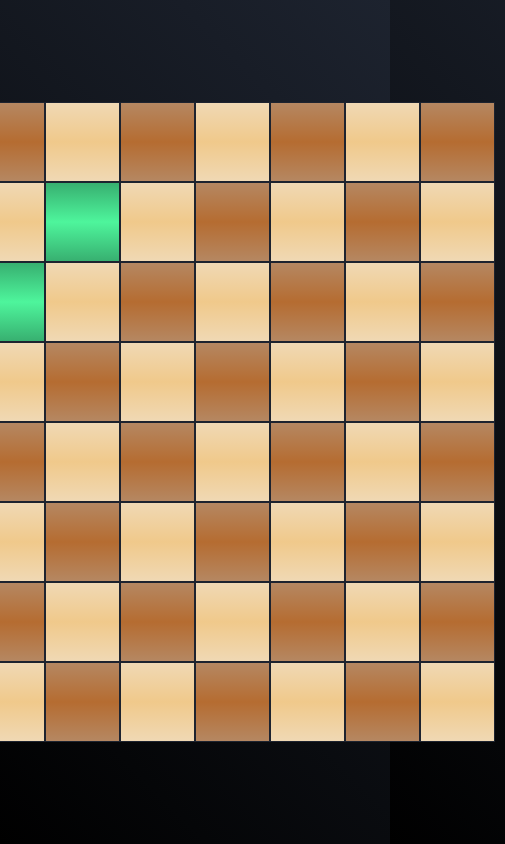
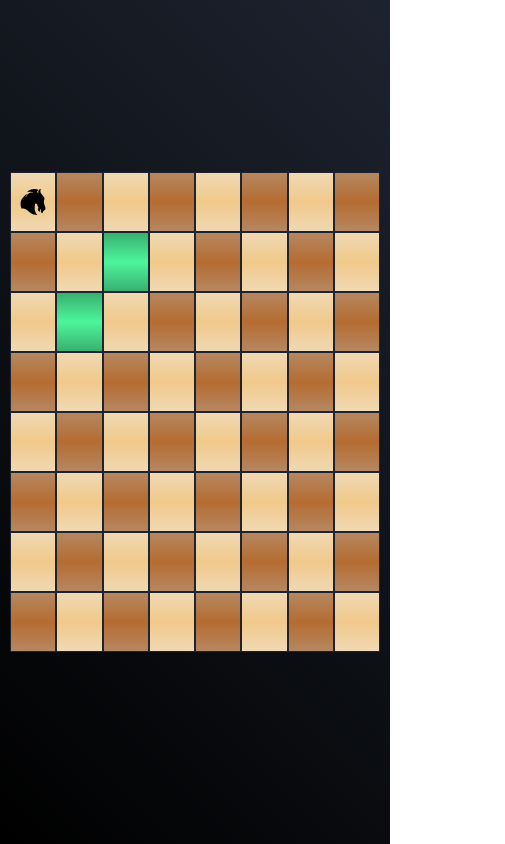
Before and after one commit to Alexandr-web/step-horse, a website: page src/index.html in a window 390 px wide. Shown: the whole page, 505 px wide, since content can reach past the window. Drawn offline with Linux system fonts and the light colour scheme; files that its build step writes are made by us from their sources.

Commit message:
сделал адаптив

```diff
--- a/docs/css/main.css
+++ b/docs/css/main.css
@@ -430,3 +430,18 @@ img {
   background: -o-linear-gradient(top, #37AE6F, #4EF59C, #37AE6F) !important;
   background: linear-gradient(to bottom, #37AE6F, #4EF59C, #37AE6F) !important;
 }
+
+@media (max-width: 630px) {
+  .wrapper {
+    width: 100%;
+  }
+  .wrapper__rows {
+    width: 100%;
+  }
+}
+
+@media (max-width: 430px) {
+  .wrapper__rows-item-block {
+    height: 60px;
+  }
+}
--- a/src/scss/style.scss
+++ b/src/scss/style.scss
@@ -60,3 +60,22 @@ img {
 .active-cell {
   background: linear-gradient(to bottom, #37AE6F, #4EF59C, #37AE6F) !important
 }
+
+@media (max-width: 630px) {
+  .wrapper {
+    width: 100%;
+    &__rows {
+      width: 100%;
+    }
+  }
+}
+
+@media (max-width: 430px) {
+  .wrapper {
+    &__rows {
+      &-item-block {
+        height: 60px;
+      }
+    }
+  }
+}
```
